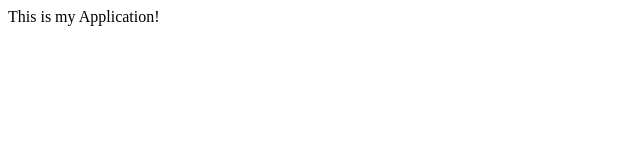
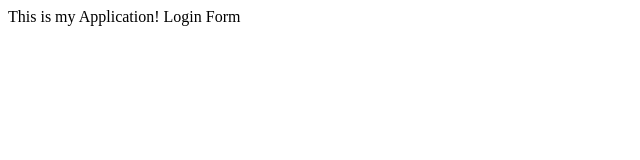
Before and after one commit to Arunabha66/MyApplication1, a plain HTML site: page index.html in a window 1280 px wide. Shown: the whole page, without its empty margins (0-640 px from the left). Drawn offline with Linux system fonts and the light colour scheme.

Commit message:
changed branch

```diff
--- /dev/null
+++ b/dir1/app.js
@@ -0,0 +1 @@
+console.log('hello world');
--- a/index.html
+++ b/index.html
@@ -3,6 +3,7 @@
 <title>My App</title>
 <body>
 This is my Application!
+Login Form
 </body>
 </head>
 </html>
```
Also changed, not shown: login.txt (added).
